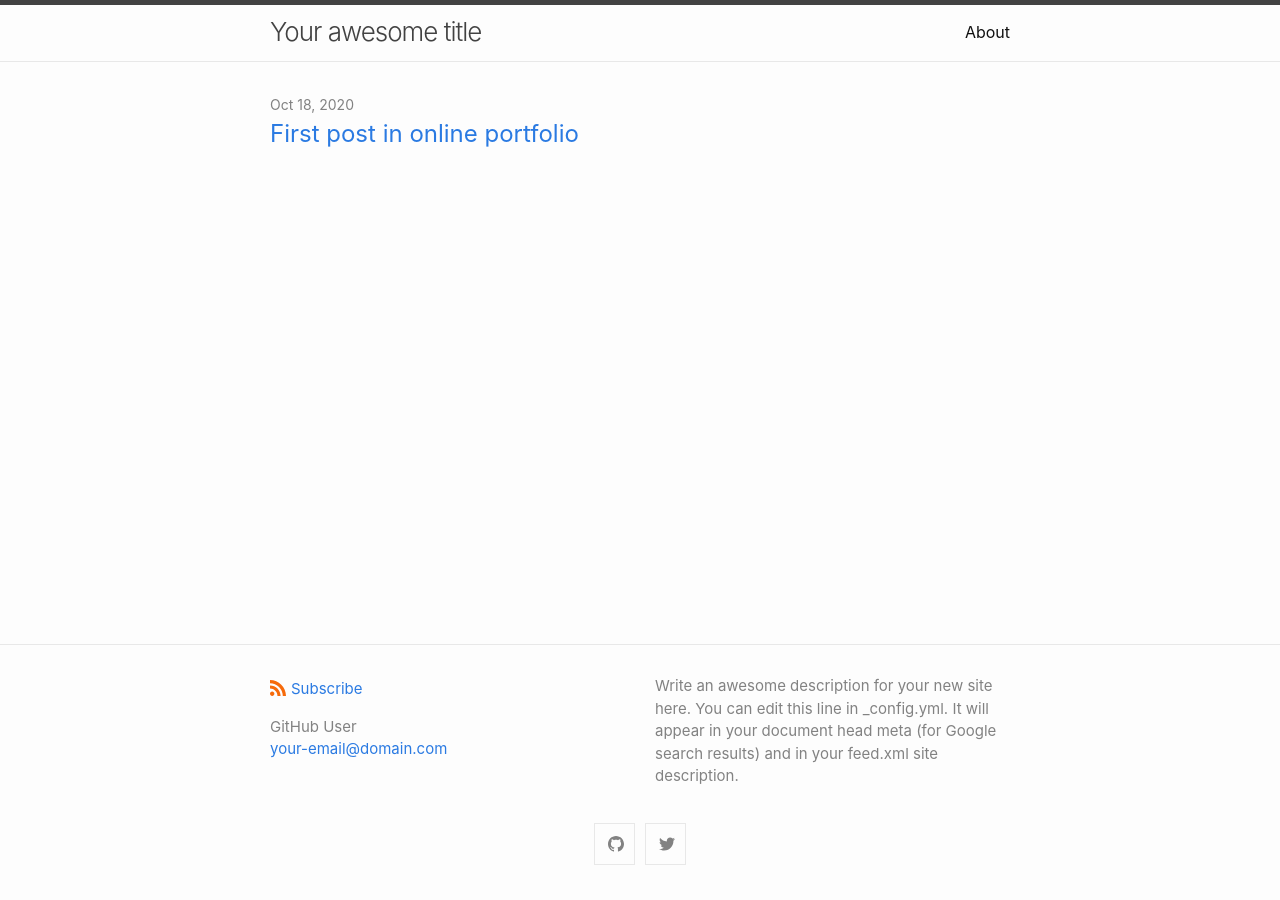
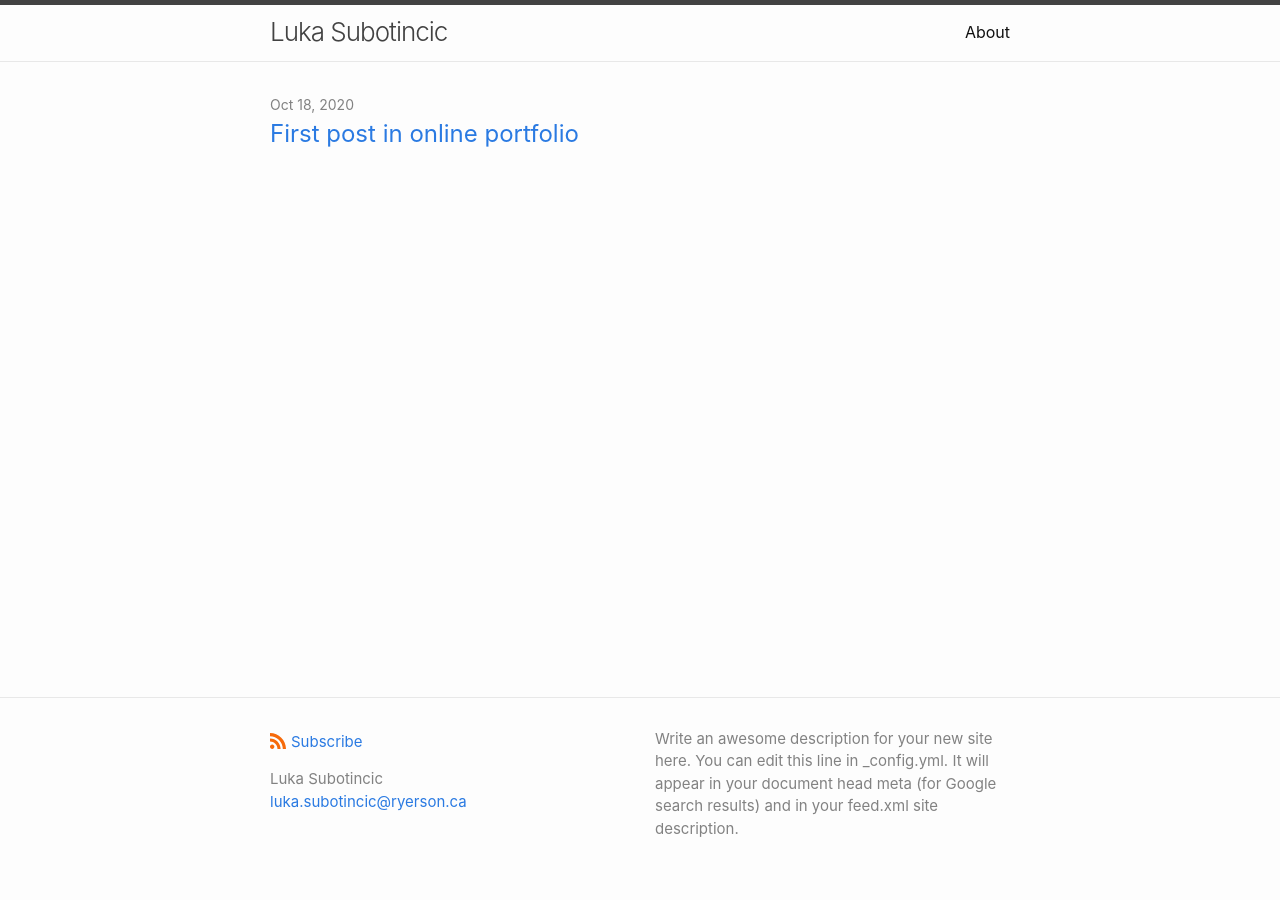
Before and after one commit to lukasubo/lukasubo.github.io, a Jekyll site: the page built from index.md, in a window 1280 px wide. Built offline with Jekyll 4.4.1, drawn with Linux system fonts in a browser that asks for light colours.

Commit message:
Updated name

```diff
--- a/_config.yml
+++ b/_config.yml
@@ -1,7 +1,7 @@
-title: Your awesome title
+title: Luka Subotincic
 author:
-  name: GitHub User
-  email: your-email@domain.com
+  name: Luka Subotincic
+  email: luka.subotincic@ryerson.ca
 description: > # this means to ignore newlines until "show_excerpts:"
   Write an awesome description for your new site here. You can edit this
   line in _config.yml. It will appear in your document head meta (for
@@ -16,8 +16,8 @@ minima:
 
   # generate social links in footer
   social_links:
-    twitter: jekyllrb
-    github:  jekyll
+    #twitter: jekyllrb
+    #github:  jekyll
     # devto: jekyll
     # dribbble: jekyll
     # facebook: jekyll
```
